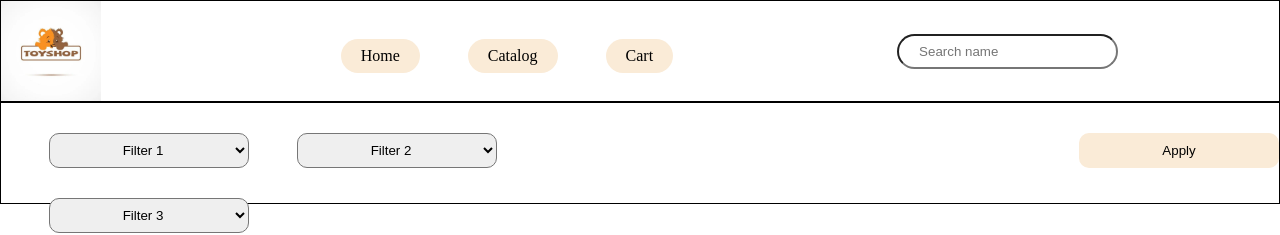
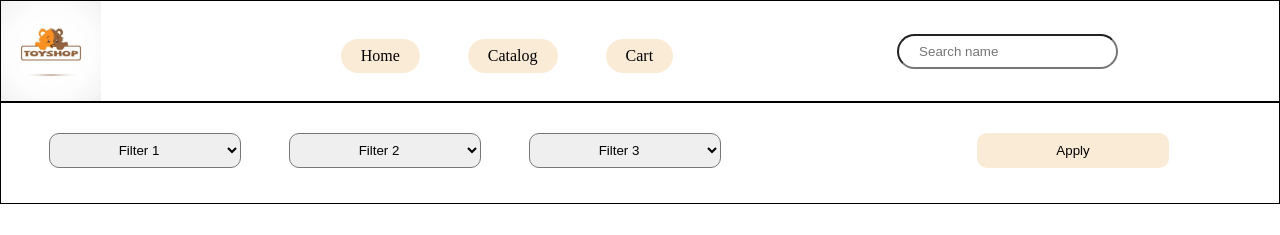
Before and after one commit to Lyudmila1711/React-team3, a React (Create React App) app in the folder app/: page /catalog in a window 1280 px wide. Shown: the top 235 px of the page. Built offline with nearby package versions, Linux system fonts and the light colour scheme.

Commit message:
some add

```diff
--- a/app/src/styles/FilterCatalog.css
+++ b/app/src/styles/FilterCatalog.css
@@ -9,7 +9,7 @@
 .filter-select {
     margin-left: 3rem;
     margin-top: 30px;
-    width: 200px;
+    width: 15vw;
     text-align: center;
     color: black;
     text-decoration: none;
@@ -18,9 +18,9 @@
 }
 
 .btn {
-    margin-left: 30rem;
+    margin-left: 20vw;
     margin-top: 30px;
-    width: 200px;
+    width: 15vw;
     text-align: center;
     text-decoration: none;
     background-color: antiquewhite;
```
